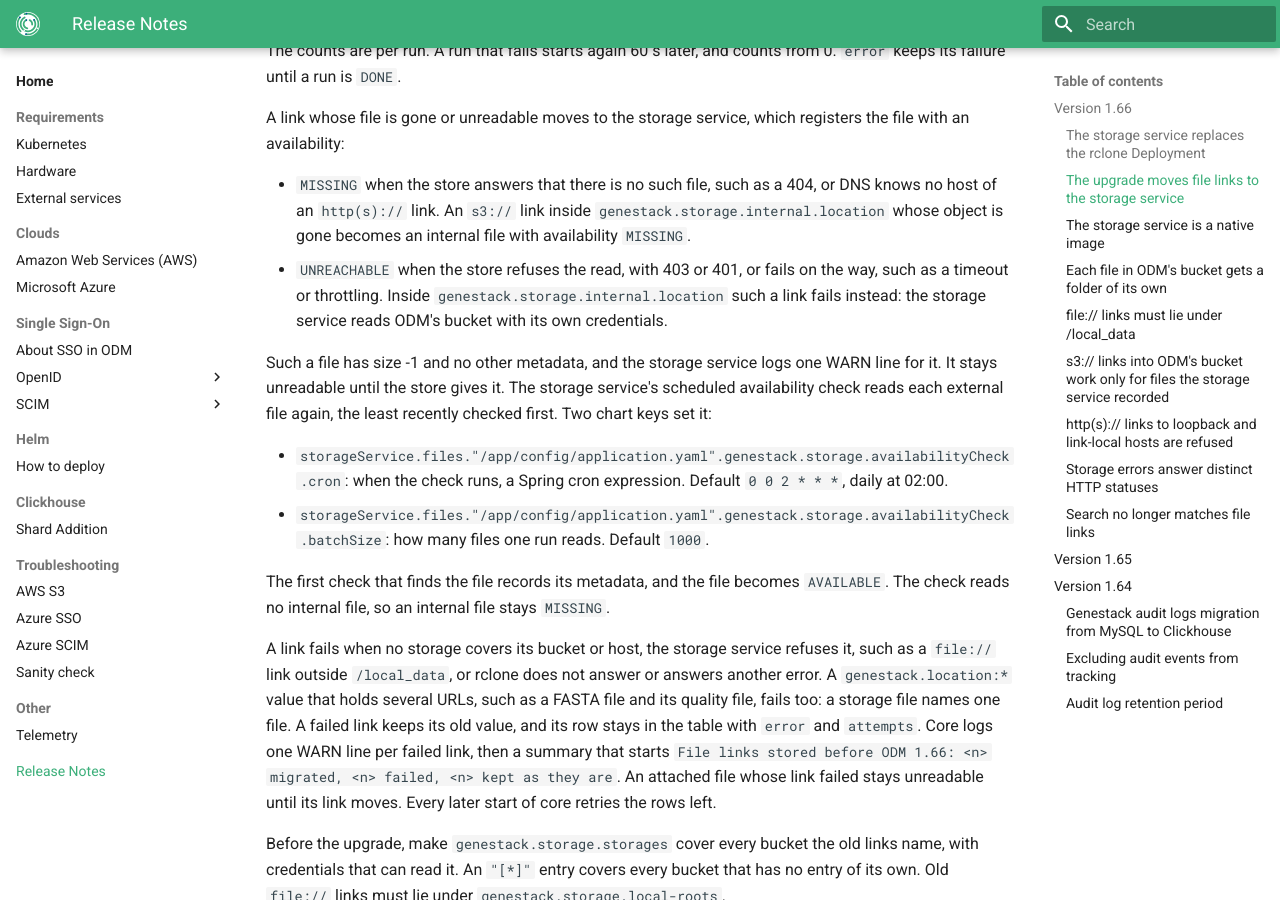
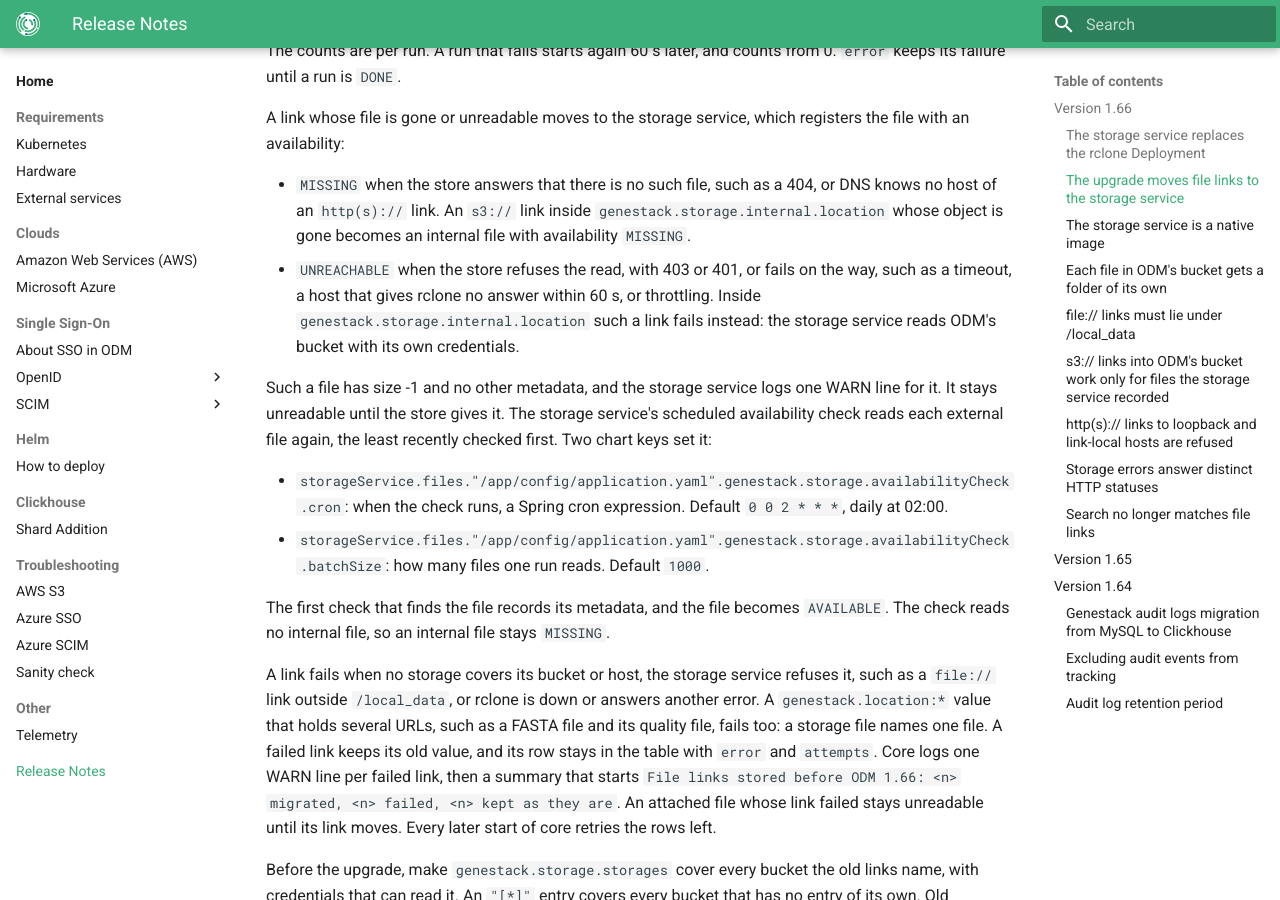
Before and after one commit to genestack/admin-docs, an MkDocs documentation site: the page built from docs/home/release-notes.md, in a window 1280 px wide and 900 px high, scrolled down 4204 px. Built offline with MkDocs 1.6.1 and Material for MkDocs 9.7.7, drawn with Linux system fonts in a browser that asks for light colours; the version menu is left out.

Commit message:
BIA-280: Say that only rclone down fails a legacy link
Co-Authored-By: Claude Opus 5.5 <noreply@anthropic.com>

```diff
--- a/docs/home/release-notes.md
+++ b/docs/home/release-notes.md
@@ -147,9 +147,9 @@ A link whose file is gone or unreadable moves to the storage service, which regi
 - `MISSING` when the store answers that there is no such file, such as a 404, or DNS knows no host of an `http(s)://`
   link. An `s3://` link inside `genestack.storage.internal.location` whose object is gone becomes an internal file
   with availability `MISSING`.
-- `UNREACHABLE` when the store refuses the read, with 403 or 401, or fails on the way, such as a timeout or
-  throttling. Inside `genestack.storage.internal.location` such a link fails instead: the storage service reads ODM's
-  bucket with its own credentials.
+- `UNREACHABLE` when the store refuses the read, with 403 or 401, or fails on the way, such as a timeout, a host
+  that gives rclone no answer within 60 s, or throttling. Inside `genestack.storage.internal.location` such a link
+  fails instead: the storage service reads ODM's bucket with its own credentials.
 
 Such a file has size -1 and no other metadata, and the storage service logs one WARN line for it. It stays
 unreadable until the store gives it. The storage service's scheduled availability check reads each external file
@@ -164,7 +164,7 @@ The first check that finds the file records its metadata, and the file becomes `
 internal file, so an internal file stays `MISSING`.
 
 A link fails when no storage covers its bucket or host, the storage service refuses it, such as a `file://` link
-outside `/local_data`, or rclone does not answer or answers another error. A `genestack.location:*` value that holds
+outside `/local_data`, or rclone is down or answers another error. A `genestack.location:*` value that holds
 several URLs, such as a FASTA file and its quality file, fails too: a storage file names one file. A failed link
 keeps its old value, and its row stays in the table with `error` and `attempts`. Core logs one WARN line per failed
 link, then a summary that starts `File links stored before ODM 1.66: <n> migrated, <n> failed, <n> kept as they are`.
```
